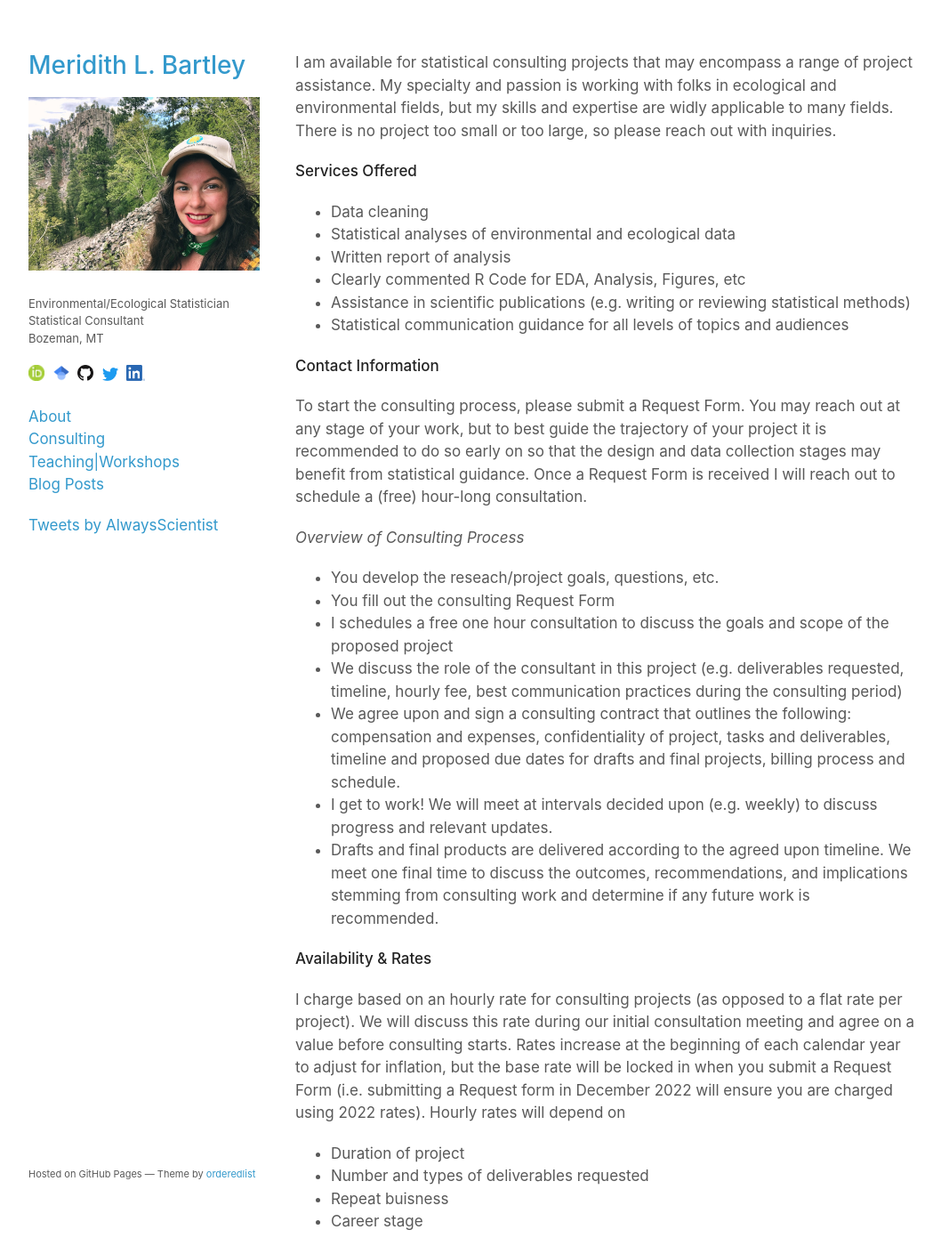
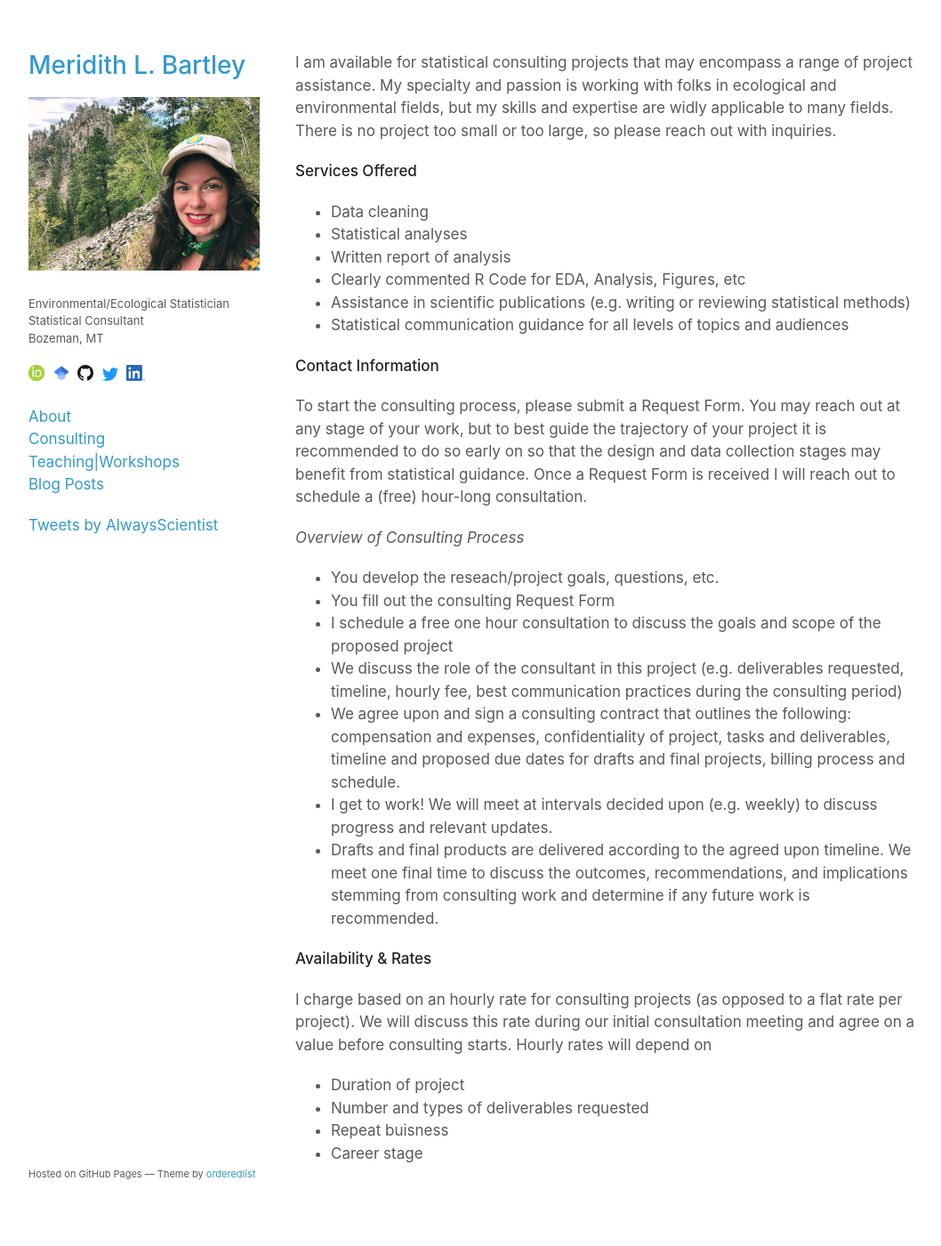
Before and after one commit to MLBartley/mlbartley.github.io, a Jekyll site: the page built from consulting.md, in a window 1280 px wide and 1400 px high. Shown: the whole window at 89% size, without its empty margins (108-1166 px from the left). Built offline with Jekyll 4.4.1, drawn with Linux system fonts in a browser that asks for light colours; our own code applies the rules of GitHub Pages for plain Markdown files; comment, search, counter and statistics services are not loaded.

Commit message:
Update consulting.md

```diff
--- a/consulting.md
+++ b/consulting.md
@@ -3,7 +3,7 @@ I am available for statistical consulting projects that may encompass a range of
 **Services Offered**
 
 * Data cleaning
-* Statistical analyses of environmental and ecological data
+* Statistical analyses
 * Written report of analysis
 * Clearly commented R Code for EDA, Analysis, Figures, etc
 * Assistance in scientific publications (e.g. writing or reviewing statistical methods)
@@ -18,7 +18,7 @@ To start the consulting process, please submit a Request Form. You may reach out
 
 * You develop the reseach/project goals, questions, etc.
 * You fill out the consulting Request Form
-* I schedules a free one hour consultation to discuss the goals and scope of the proposed project
+* I schedule a free one hour consultation to discuss the goals and scope of the proposed project
 * We discuss the role of the consultant in this project (e.g. deliverables requested, timeline, hourly fee, best communication practices during the consulting period)
 * We agree upon and sign a consulting contract that outlines the following: compensation and expenses, confidentiality of project, tasks and deliverables, timeline and proposed due dates for drafts and final projects, billing process and schedule.
 * I get to work! We will meet at intervals decided upon (e.g. weekly) to discuss progress and relevant updates.
@@ -28,7 +28,7 @@ To start the consulting process, please submit a Request Form. You may reach out
 
 **Availability & Rates**
 
-  I charge based on an hourly rate for consulting projects (as opposed to a flat rate per project). We will discuss this rate during our initial consultation meeting and agree on a value before consulting starts. Rates increase at the beginning of each calendar year to adjust for inflation, but the base rate will be locked in when you submit a Request Form (i.e. submitting a Request form in December 2022 will ensure you are charged using 2022 rates). Hourly rates will depend on
+  I charge based on an hourly rate for consulting projects (as opposed to a flat rate per project). We will discuss this rate during our initial consultation meeting and agree on a value before consulting starts. Hourly rates will depend on
 
   * Duration of project
   * Number and types of deliverables requested
```
